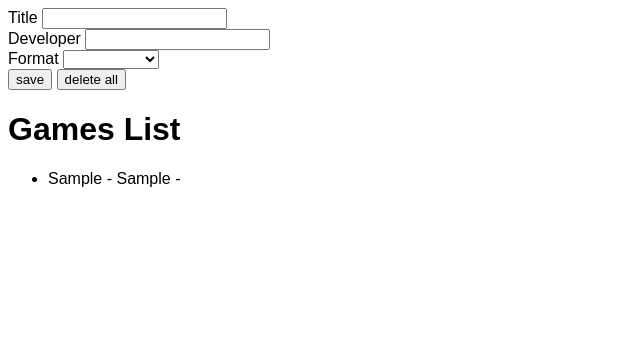
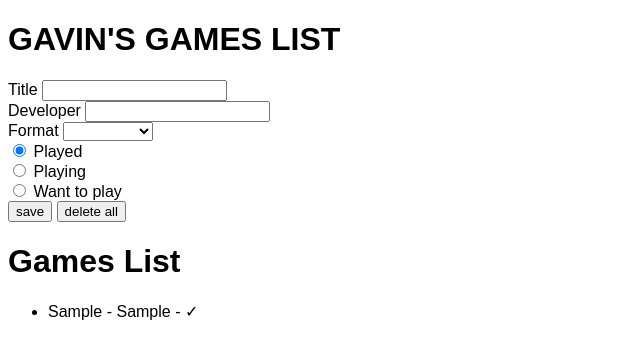
Before and after one commit to harging/week6_weekend_hw, a plain HTML site: page index.html in a window 1280 px wide. Both pictures are taken after typing "Sample", "Sample" into the empty fields and a click on the input "save". Shown: the whole page, without its empty margins (0-640 px from the left). Drawn offline with Linux system fonts and the light colour scheme.

Commit message:
added radio button

```diff
--- a/index.html
+++ b/index.html
@@ -9,6 +9,7 @@
     <title>Games List</title>
 </head>
 <body>
+    <h1>GAVIN'S GAMES LIST</h1>
     <form id="new-item-form">
       <div id="form-wrapper">
         <div class="form-item">
@@ -25,14 +26,33 @@
           <label for="format" class="primary">Format</label>
           <select id="format">
             <option value="" disabled selected></option>
-            <option value="played">Played</option>
-            <option value="playing">Playing</option>
-            <option value="want to play">Want to play</option>
+            <option value="PlayStation">PlayStation</option>
+            <option value="Switch">Switch</option>
+            <option value="Mobile">Mobile</option>
           </select>
         </div>
+        <div>
+            <div>
+                <input type="radio" id="played" name="status" value="&#10003;"
+                        checked>
+                <label for="played">Played</label>
+            </div>
+
+            <div>
+                <input type="radio" id="Playing" name="status" value="&#8883;">
+                <label for="Playing">Playing</label>
+            </div>
+
+            <div>
+                <input type="radio" id="Want to play" name="status" value="&#8939;">
+                <label for="Want to play">Want to play</label>
+            </div>
+        </div>
       </div>
+    <div>
       <input type="submit" value="save"/>
       <input type="submit" value="delete all"/>
+    </div>
     </form>
 
     <h1>Games List</h1>
--- a/js/app.js
+++ b/js/app.js
@@ -14,7 +14,7 @@ const handleEvent = function (event) {
     event.preventDefault()
     const newListItem = document.createElement("li")
     newListItem.textContent =
-    `${event.target.title.value} - ${event.target.developer.value} - ${event.target.format.value}`
+    `${event.target.title.value} - ${event.target.developer.value} - ${event.target.format.value} ${event.target.status.value}`
     const list = document.querySelector("#games-list")
     list.appendChild(newListItem)
     document.querySelector("#new-item-form").reset()
```
